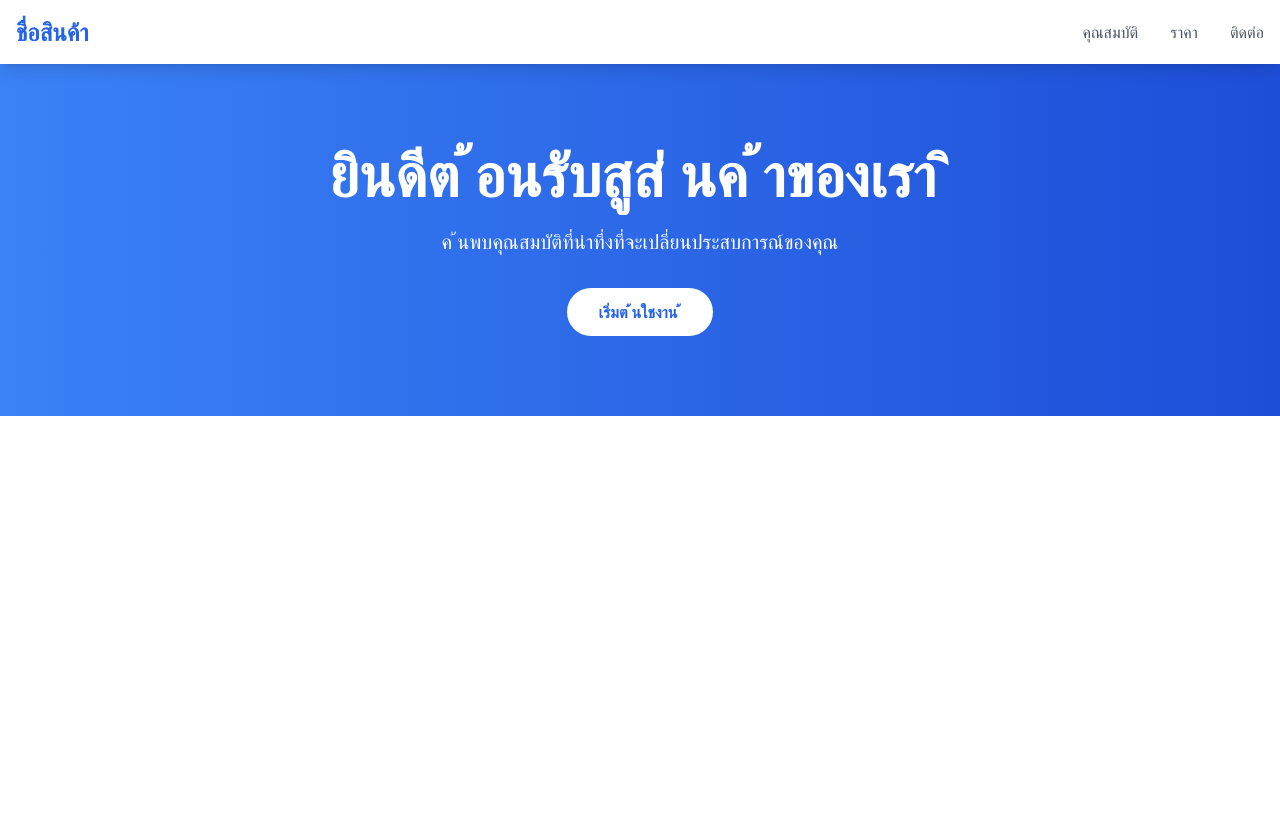
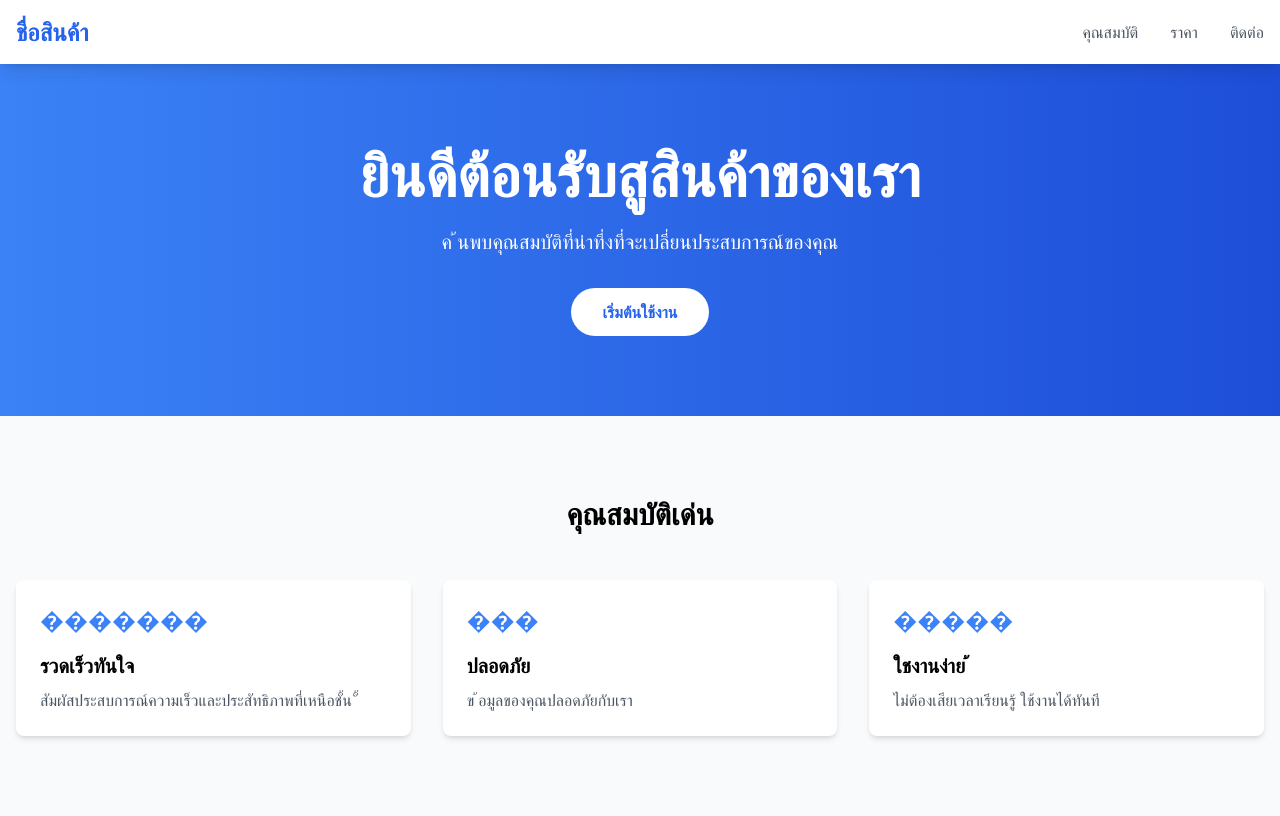
Before and after one commit to 66160011/product-landing-page, a plain HTML site: page index.html in a window 1280 px wide. Drawn offline with nearby package versions, Linux system fonts and the light colour scheme.

Commit message:
เพิ่มสวนแสดงคุณสมบัติพร้อมการ์ด

```diff
--- a/index.html
+++ b/index.html
@@ -27,18 +27,44 @@
         <div class="container mx-auto px-4">
         <div class="flex flex-col items-center text-center">
         <h1 class="text-4xl md:text-6xl font-bold mb-6">
-        ยินดีต ้อนรับสูส่ นค ้าของเรา ิ
+        ยินดีต้อนรับสูสินค้าของเรา
         </h1>
         <p class="text-xl mb-8 max-w-2xl">
         ค ้นพบคุณสมบัติที่น่าทึ่งที่จะเปลี่ยนประสบการณ์ของคุณ
         </p>
         <button class="bg-white text-blue-600 px-8 py-3 rounded-full font-semibold hover:bg-blue-50 tra
        nsition-colors">
-        เริ่มต ้นใชงาน ้
+        เริ่มต้นใช้งาน
         </button>
         </div>
         </div>
         </section>
+        <section id="features" class="py-20 bg-gray-50">
+            <div class="container mx-auto px-4">
+            <h2 class="text-3xl font-bold text-center mb-12">คุณสมบัติเด่น</h2>
+            <div class="grid grid-cols-1 md:grid-cols-3 gap-8">
+            <!-- คุณสมบัติที่ 1 -->
+            <div class="bg-white p-6 rounded-lg shadow-md">
+            <div class="text-blue-500 text-2xl mb-4">�������</div>
+            <h3 class="font-bold text-xl mb-2">รวดเร็วทันใจ</h3>
+            <p class="text-gray-600">สัมผัสประสบการณ์ความเร็วและประสัทธิภาพที่เหนือชั้น
+           ั้ </p>
+            </div>
+            <!-- คุณสมบัติที่ 2 -->
+            <div class="bg-white p-6 rounded-lg shadow-md">
+            <div class="text-blue-500 text-2xl mb-4">���</div>
+            <h3 class="font-bold text-xl mb-2">ปลอดภัย</h3>
+            <p class="text-gray-600">ข ้อมูลของคุณปลอดภัยกับเรา</p>
+            </div>
+            <!-- คุณสมบัติที่ 3 -->
+            <div class="bg-white p-6 rounded-lg shadow-md">
+            <div class="text-blue-500 text-2xl mb-4">�����</div>
+            <h3 class="font-bold text-xl mb-2">ใชงานง่าย ้ </h3>
+            <p class="text-gray-600">ไม่ต้องเสียเวลาเรียนรู้ ใช้งานได้ทันที</p>
+            </div>
+            </div>
+            </div>
+           </section>
        </main>
 
  <footer>
```
